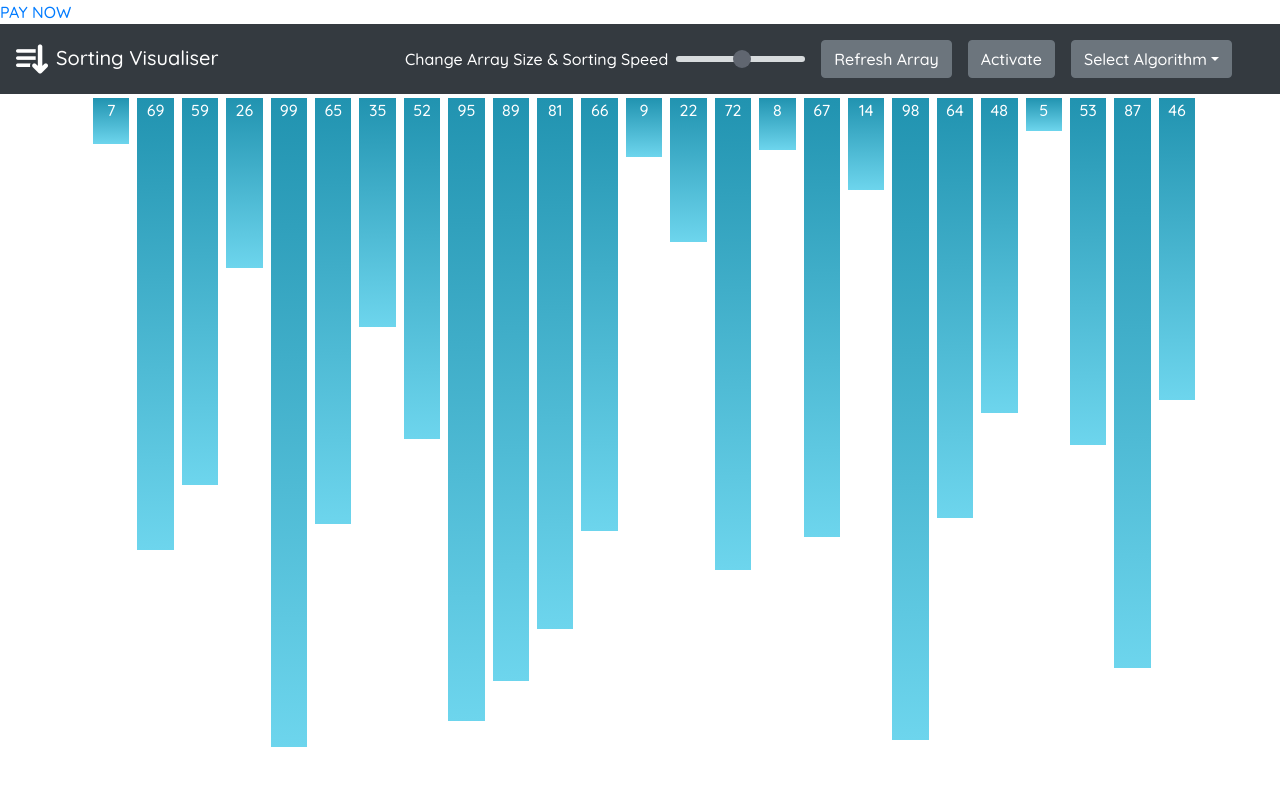
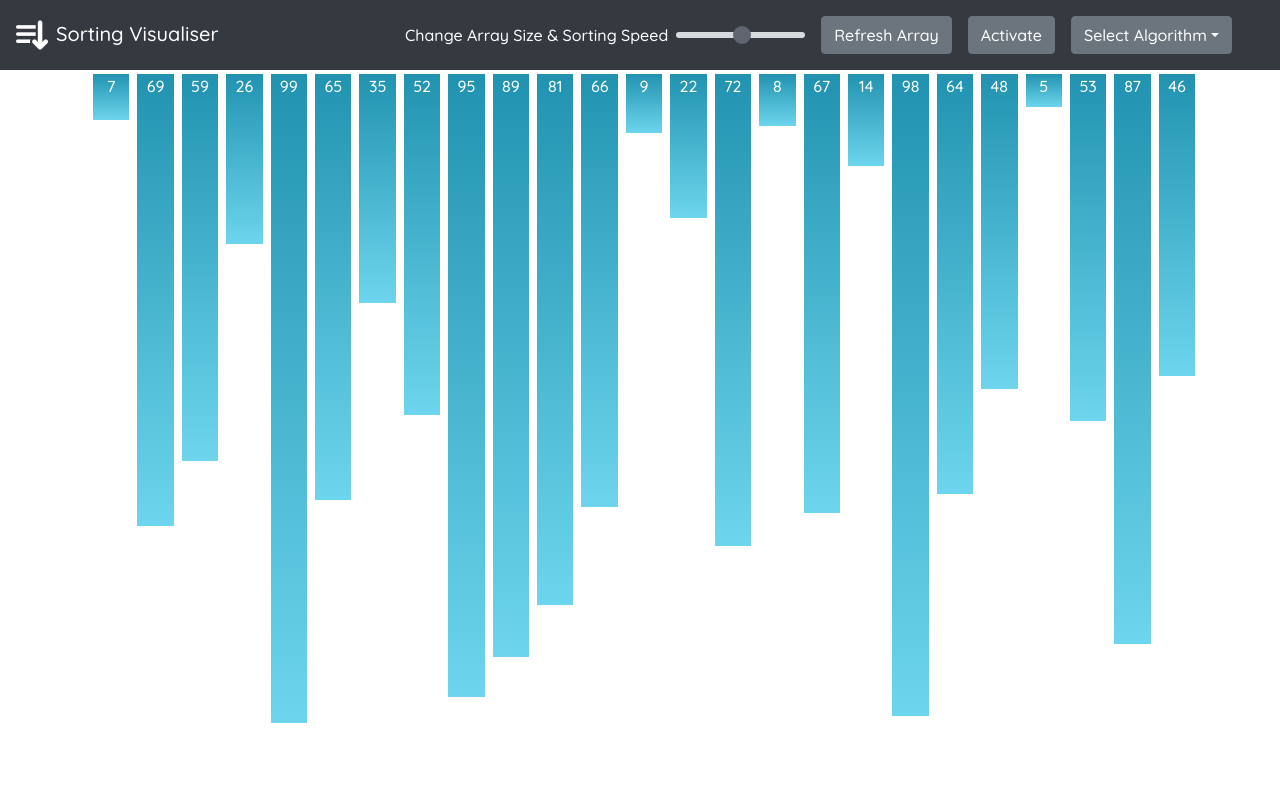
Before and after one commit to satyam-dev/sorting_visualiser, a React (Create React App) app: page / in a window 1280 px wide. Shown: the top 786 px of the page. Built offline with nearby package versions, Linux system fonts and the light colour scheme.

Commit message:
some change
some change

```diff
--- a/src/App.tsx
+++ b/src/App.tsx
@@ -4,7 +4,6 @@ import Visualiser from "./components/visualiser";
 function App() {
   return (
     <React.Fragment>
-      <a href="upi://pay?pa=satyam.saluja@ybl&pn=Satyam&tn=Message&cu=INR&am=1">PAY NOW</a>
       <Visualiser />
     </React.Fragment>
   );
```
